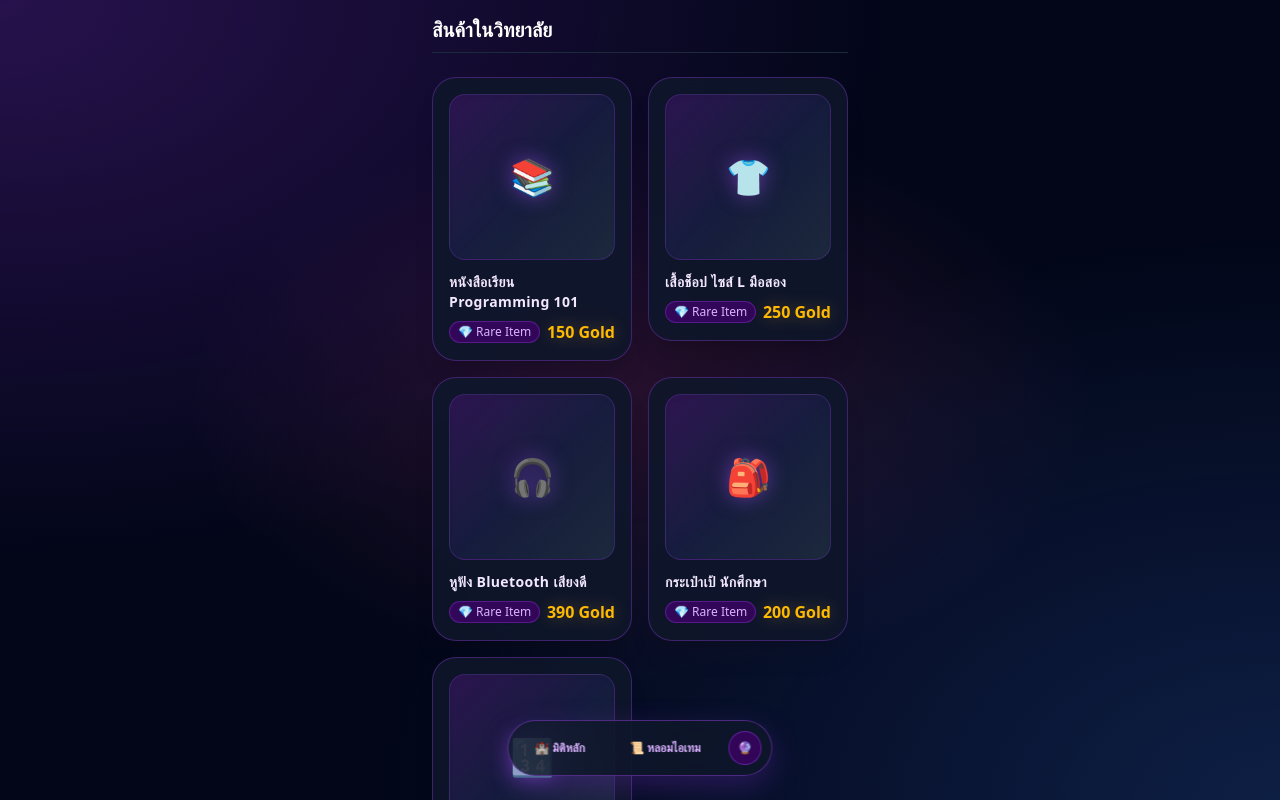
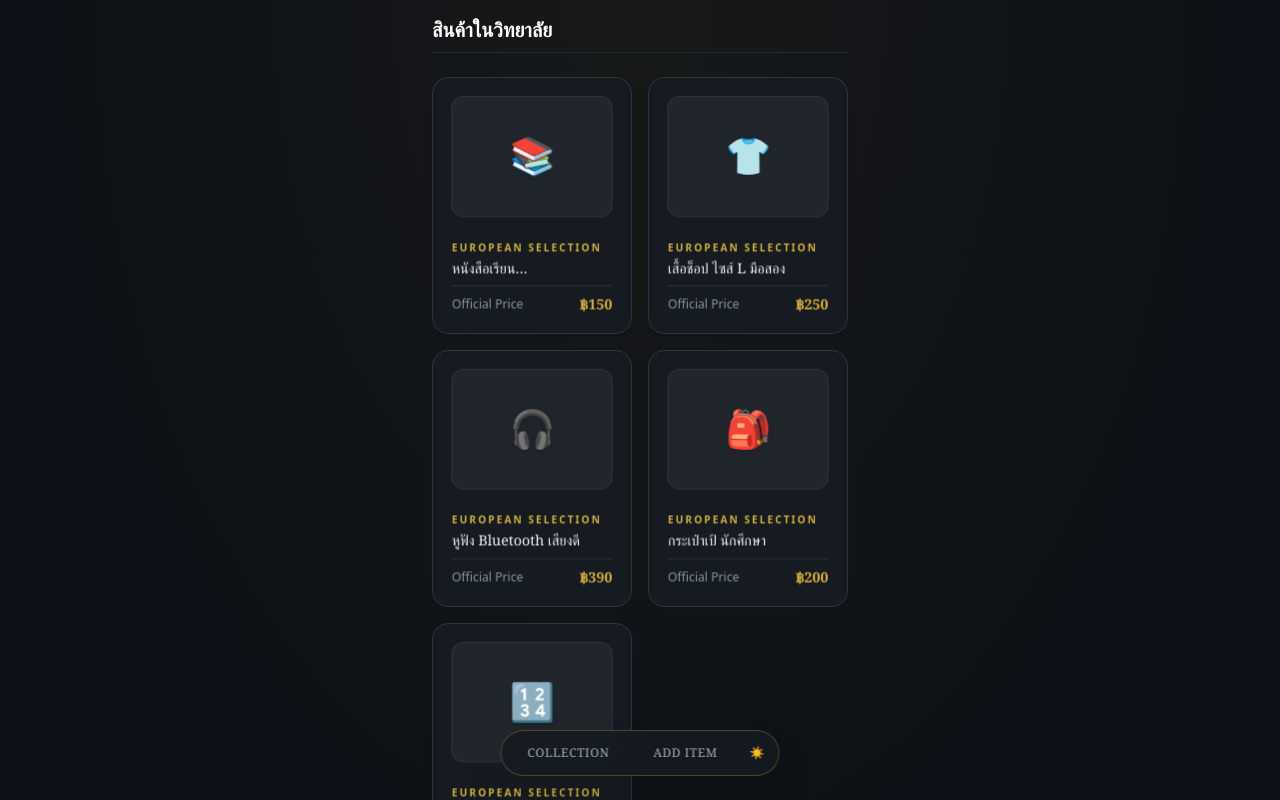
Before and after one commit to napatnoiwong115-ctrl/marketplace, a Next.js app: page / in a window 1280 px wide. Shown: the top 800 px of the page. Built offline with nearby package versions, Linux system fonts and the light colour scheme.

Commit message:
ำดเ

```diff
--- a/app/components/FloatingNav.tsx
+++ b/app/components/FloatingNav.tsx
@@ -9,34 +9,34 @@ export default function FloatingNav() {
 
   return (
     <div className="fixed bottom-6 left-1/2 -translate-x-1/2 z-50">
-      <nav className="flex items-center gap-3 p-2.5 rounded-full bg-white/70 dark:bg-slate-900/80 backdrop-blur-2xl border border-purple-300/50 dark:border-purple-500/40 shadow-[0_10px_30px_rgba(147,51,234,0.25)]">
+      <nav className="flex items-center gap-1 p-1.5 rounded-full bg-[#1A1A1A]/90 dark:bg-[#161B22]/90 backdrop-blur-md border border-[#D4AF37]/30 shadow-2xl">
         <Link
           href="/home"
-          className={`px-4 py-2 rounded-full text-xs font-bold transition-all duration-300 ${
+          className={`px-5 py-2 rounded-full text-xs font-serif tracking-wider transition-all duration-300 ${
             pathname === '/home'
-              ? 'bg-gradient-to-r from-purple-600 to-indigo-600 text-white shadow-lg shadow-purple-500/50 scale-105'
-              : 'text-slate-600 dark:text-purple-300 hover:text-purple-500'
+              ? 'bg-[#D4AF37] text-[#1A1A1A] font-bold shadow-md'
+              : 'text-[#E6EDF3]/70 hover:text-[#D4AF37]'
           }`}
         >
-          🏰 มิติหลัก
+          COLLECTION
         </Link>
         <Link
           href="/product"
-          className={`px-4 py-2 rounded-full text-xs font-bold transition-all duration-300 ${
+          className={`px-5 py-2 rounded-full text-xs font-serif tracking-wider transition-all duration-300 ${
             pathname === '/product'
-              ? 'bg-gradient-to-r from-purple-600 to-indigo-600 text-white shadow-lg shadow-purple-500/50 scale-105'
-              : 'text-slate-600 dark:text-purple-300 hover:text-purple-500'
+              ? 'bg-[#D4AF37] text-[#1A1A1A] font-bold shadow-md'
+              : 'text-[#E6EDF3]/70 hover:text-[#D4AF37]'
           }`}
         >
-          📜 หลอมไอเทม
+          ADD ITEM
         </Link>
         <button
           onClick={toggleTheme}
           type="button"
-          className="p-2 rounded-full bg-purple-100 dark:bg-purple-950/80 text-xs border border-purple-300/50 dark:border-purple-500/40 hover:scale-110 transition cursor-pointer"
-          title="สลับมิติพลังงาน"
+          className="p-2 rounded-full text-xs text-[#D4AF37] hover:scale-110 transition cursor-pointer"
+          title="Switch Theme"
         >
-          {theme === 'dark' ? '🔮' : '☀️'}
+          {theme === 'dark' ? '☀️' : '🌙'}
         </button>
       </nav>
     </div>
--- a/app/components/ThreeDCard.tsx
+++ b/app/components/ThreeDCard.tsx
@@ -10,27 +10,25 @@ interface Product {
 export default function ThreeDCard({ item }: { item: Product }) {
   return (
     <div className="group [perspective:1000px]">
-      <div className="relative bg-white/80 dark:bg-slate-900/90 backdrop-blur-md border border-purple-200 dark:border-purple-500/30 rounded-3xl p-4 shadow-xl transition-all duration-500 ease-out [transform-style:preserve-3d] group-hover:[transform:rotateX(12deg)_rotateY(-12deg)_translateZ(15px)] hover:border-purple-500 hover:shadow-2xl hover:shadow-purple-500/30">
+      <div className="relative bg-white dark:bg-[#161B22] border border-[#E5E0D8] dark:border-[#30363D] rounded-2xl p-5 shadow-sm transition-all duration-500 ease-out [transform-style:preserve-3d] group-hover:[transform:rotateX(6deg)_rotateY(-6deg)] hover:shadow-xl hover:border-[#D4AF37]">
 
-        {/* วงแหวนเวทมนตร์หลังรูปภาพ */}
-        <div className="relative w-full aspect-square bg-gradient-to-br from-purple-500/10 via-indigo-500/10 to-pink-500/10 dark:from-purple-900/40 dark:to-slate-800 rounded-2xl flex items-center justify-center text-4xl mb-3 border border-purple-300/30 dark:border-purple-500/20 shadow-inner [transform:translateZ(30px)] transition-all duration-500 group-hover:[transform:translateZ(45px)]">
-          <div className="absolute inset-0 rounded-2xl bg-purple-500/10 blur-md opacity-0 group-hover:opacity-100 transition-opacity duration-500" />
-          <span className="relative z-10 filter drop-shadow-[0_0_10px_rgba(168,85,247,0.5)]">
-            {item.image}
-          </span>
+        {/* กรอบแสดงรูปสินค้าทรงแกลเลอรี */}
+        <div className="w-full aspect-[4/3] bg-[#F7F5F0] dark:bg-[#21262D] rounded-xl flex items-center justify-center text-4xl mb-4 border border-[#EFECE6] dark:border-[#30363D] [transform:translateZ(20px)] transition-all duration-500 group-hover:[transform:translateZ(30px)]">
+          <span className="filter drop-shadow-md">{item.image}</span>
         </div>
 
-        {/* รายละเอียดไอเทม */}
-        <div className="[transform:translateZ(20px)]">
-          <h2 className="text-sm font-bold text-slate-800 dark:text-purple-100 mb-1 line-clamp-2 tracking-wide">
+        {/* รายละเอียดสินค้า สไตล์นิตยสารยุโรป */}
+        <div className="[transform:translateZ(15px)] space-y-2">
+          <span className="text-[10px] uppercase tracking-[0.2em] text-[#8C7A5B] dark:text-[#D4AF37] font-semibold">
+            European Selection
+          </span>
+          <h2 className="text-sm font-serif font-medium text-[#1A1A1A] dark:text-[#F0F6FC] line-clamp-1 leading-snug">
             {item.name}
           </h2>
-          <div className="flex items-center justify-between mt-2">
-            <span className="text-xs px-2 py-0.5 rounded-full bg-purple-100 dark:bg-purple-950/80 text-purple-700 dark:text-purple-300 font-medium border border-purple-300/50 dark:border-purple-500/30">
-              💎 Rare Item
-            </span>
-            <p className="text-amber-600 dark:text-amber-400 font-extrabold text-base filter drop-shadow-[0_0_8px_rgba(251,191,36,0.3)]">
-              {item.price} Gold
+          <div className="pt-2 border-t border-[#F0ECE1] dark:border-[#30363D] flex items-center justify-between">
+            <span className="text-xs text-[#706E6B] dark:text-[#8B949E]">Official Price</span>
+            <p className="text-sm font-serif font-bold text-[#1A1A1A] dark:text-[#D4AF37]">
+              ฿{item.price.toLocaleString()}
             </p>
           </div>
         </div>
--- a/app/globals.css
+++ b/app/globals.css
@@ -4,16 +4,13 @@
 
 @layer base {
   body {
-    @apply bg-slate-100 text-slate-900 transition-colors duration-500;
+    @apply bg-[#FDFBF7] text-[#1A1A1A] transition-colors duration-500 font-sans;
   }
 
-  /* โหมดมืดสไตล์ Magic Bazaar โทนเวทมนตร์ลึกลับ */
+  /* Dark Mode โทนสไตล์สโมสรหรือบาร์หรูสไตล์ยุโรป (Deep Royal Navy & Gold) */
   html.dark body {
-    @apply bg-slate-950 text-slate-100;
+    @apply bg-[#0D1117] text-[#E6EDF3];
     background-image:
-      radial-gradient(at 0% 0%, rgba(147, 51, 234, 0.25) 0px, transparent 50%),
-      radial-gradient(at 100% 100%, rgba(59, 130, 246, 0.2) 0px, transparent 50%),
-      radial-gradient(at 50% 50%, rgba(236, 72, 153, 0.15) 0px, transparent 50%);
-    background-attachment: fixed;
+      radial-gradient(at 50% 0%, rgba(212, 175, 55, 0.05) 0px, transparent 70%);
   }
 }
```
